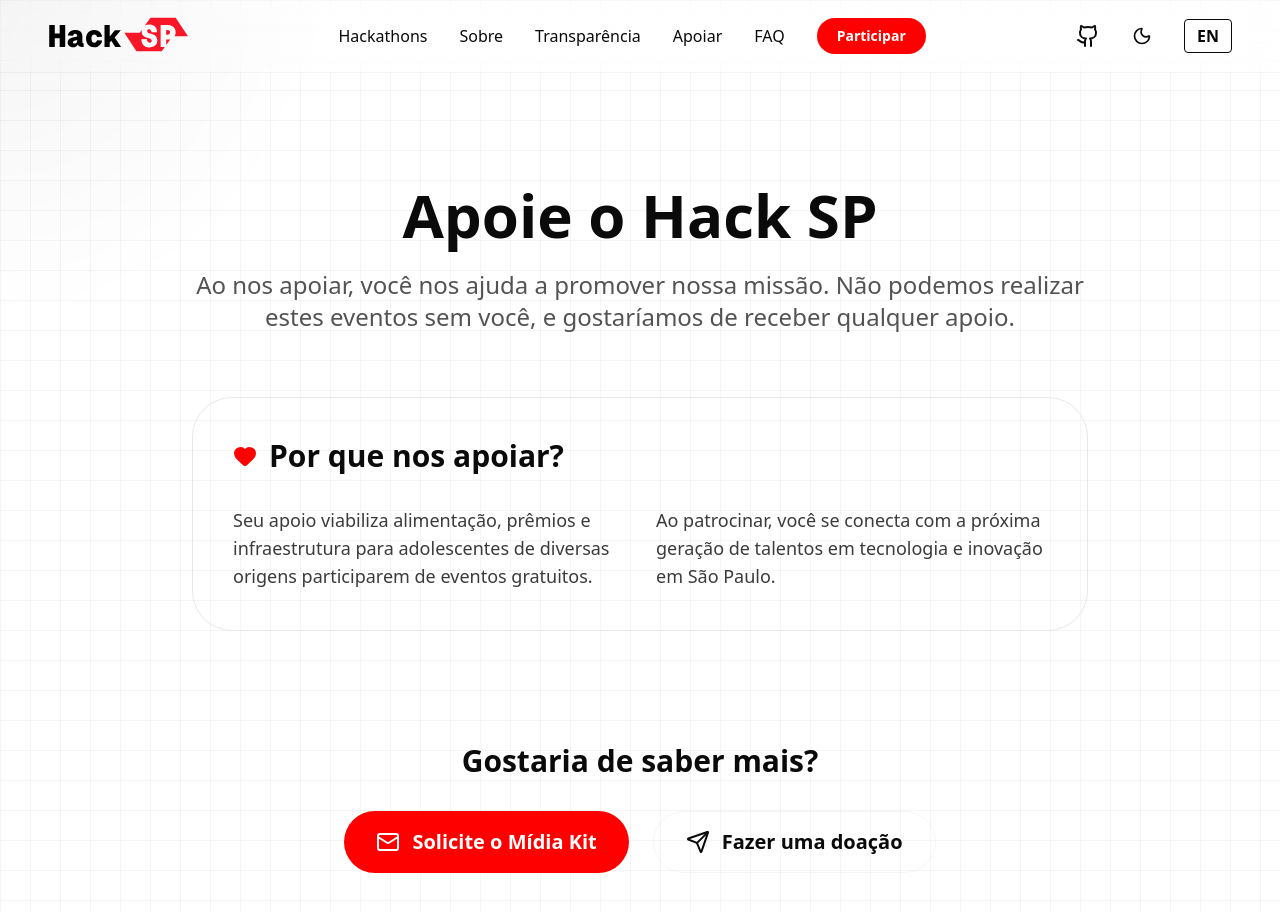
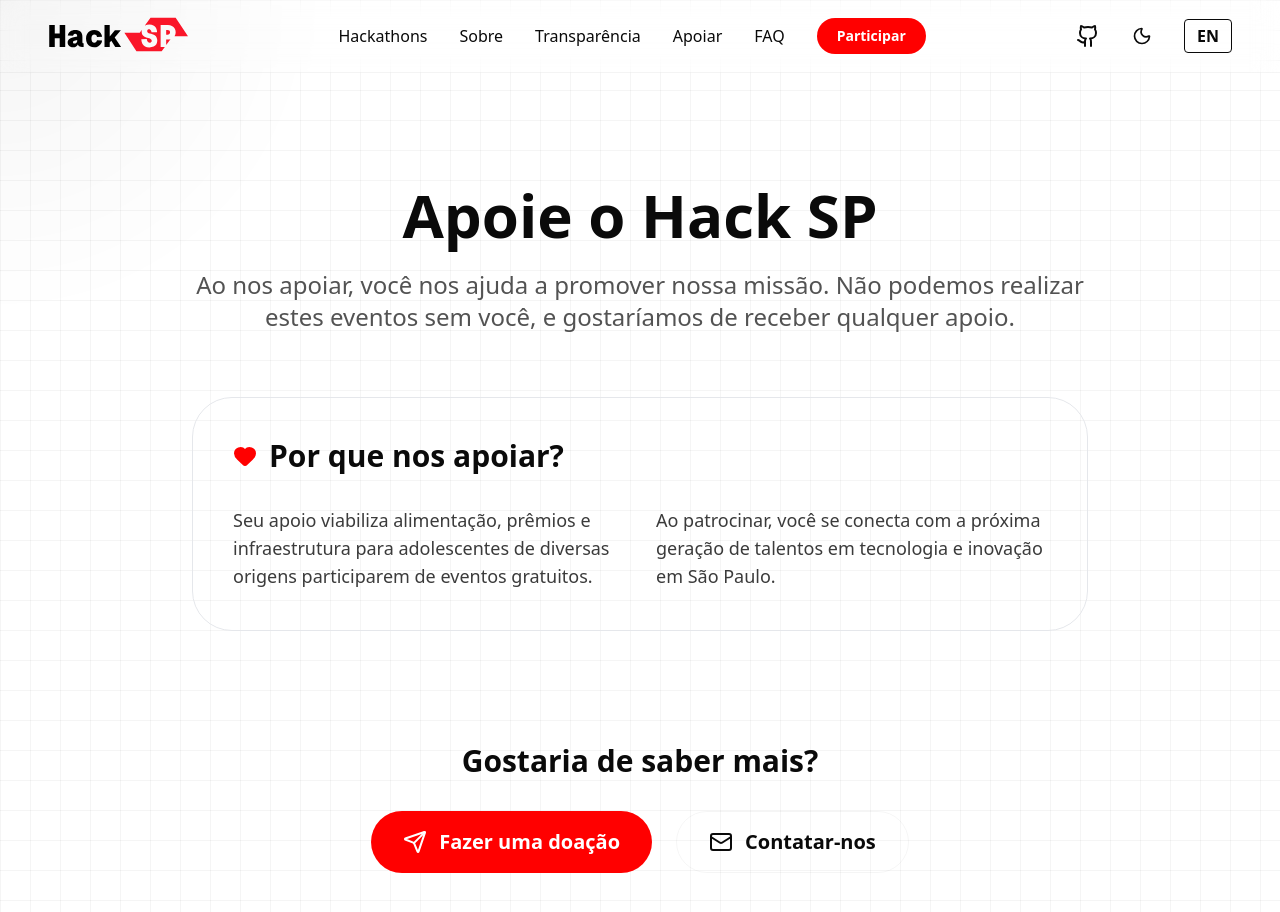
Before and after one commit to HACK-SP-BR/we-are-hack-sp, a React (Vite) app: page /support in a window 1280 px wide. Shown: the top 912 px of the page. Built offline with nearby package versions, Linux system fonts and the light colour scheme.

Commit message:
fix: links and texts has been fixed

```diff
--- a/src/config/config.ts
+++ b/src/config/config.ts
@@ -1,4 +1,6 @@
 export const configUrl = {
     githubUrl: "https://github.com/HACK-SP-BR",
-    joinUrl: "https://forms.fillout.com/t/sXW7gt9yeBus"
+    joinUrl: "https://forms.fillout.com/t/sXW7gt9yeBus",
+    donationUrl: "https://hcb.hackclub.com/donations/start/hack-sp",
+    contactEmail: "contact@hacksp.org"
 } as const;
--- a/src/constants/events.ts
+++ b/src/constants/events.ts
@@ -11,7 +11,6 @@
     projects: string;
     duration: string;
   };
-  quote: string;
   photos: string[];
 }
 
--- a/src/constants/translations.ts
+++ b/src/constants/translations.ts
@@ -59,16 +59,23 @@
     "about.p4": "Nosso objetivo é executar pelo menos 10 hackathons para adolescentes no ano de 2026 sendo pelo menos 3 fora de São Paulo no projeto que chamamos de Hack BR. Hackathons mudaram nossas vidas e queremos mudar outras.",
     "about.support": "Ao nos apoiar, você nos ajuda a promover nossa missão. Não podemos realizar estes eventos sem você, e gostaríamos de receber qualquer apoio.",
 
+    "support.title": "Apoie o Hack SP",
+    "support.why": "Por que nos apoiar?",
+    "support.reason1": "Seu apoio viabiliza alimentação, prêmios e infraestrutura para adolescentes de diversas origens participarem de eventos gratuitos.",
+    "support.reason2": "Ao patrocinar, você se conecta com a próxima geração de talentos em tecnologia e inovação em São Paulo.",
+    "support.more": "Gostaria de saber mais?",
+    "support.donate": "Fazer uma doação",
+    "support.contact": "Contatar-nos",
+
     "hackathons.title": "Nossos Hackathons",
     "hackathons.past.title": "O que já fizemos no passado",
-    "hackathons.past.p1": "O Hack SP já organizou o Daydream São Paulo, no Instituto de Matemática, Estatística e Ciência da Computação da Universidade de São Paulo (IME-USP).",
+    "hackathons.past.p1": "Em parceria com USPCodeLab e Hack Club, fizemos o Daydream São Paulo, parte de uma rede de hackathons simultâneos ao redor do globo. Recebemos João Terra (Fundação Estudar) e Rodrigo Terron.",
     "hackathons.past.link": "Assista nosso mini documentário ou site.",
     "hackathons.past.date": "Data: {date}",
     "hackathons.past.location": "Local: {location}",
     "hackathons.past.participants": "Participantes",
     "hackathons.past.projects": "Projetos",
     "hackathons.past.immersion": "Dia de imersão",
-    "hackathons.past.quote": "\"O Daydream foi onde muitos de nós descobrimos que hackear é mais do que código, é comunidade.\"",
     "hackathons.past.organizers": "Organizadores do Hack SP",
     "hackathons.p": "Confira os próximos eventos e hackathons em São Paulo."
   },
@@ -132,6 +139,14 @@
     "about.p4": "Our goal is to run at least 10 hackathons for teenagers in 2026, with at least 3 outside of São Paulo in a project we call Hack BR. Hackathons changed our lives and we want to change others.",
     "about.support": "By supporting us, you help us promote our mission. We cannot hold these events without you, and we would welcome any support.",
 
+    "support.title": "Support Hack SP",
+    "support.why": "Why support us?",
+    "support.reason1": "Your support enables food, prizes, and infrastructure for teenagers from all backgrounds to participate in free events.",
+    "support.reason2": "By sponsoring, you connect with the next generation of tech and innovation talent in São Paulo.",
+    "support.more": "Want to know more?",
+    "support.donate": "Make a donation",
+    "support.contact": "Contact us",
+
     "hackathons.title": "Our Hackathons",
     "hackathons.past.title": "What we've done in the past",
     "hackathons.past.p1": "In partnership with USPCodeLab and Hack Club, we organized Daydream São Paulo, part of a network of simultaneous hackathons around the globe. We hosted João Terra (Fundação Estudar) and Rodrigo Terron.",
--- a/src/pages/About.tsx
+++ b/src/pages/About.tsx
@@ -2,9 +2,10 @@
 import { useLanguage } from '../contexts/LanguageContext';
 import { Heart } from 'lucide-react';
 import { Link } from 'react-router-dom';
+import { configUrl } from '../config/config';
 
 export const About: React.FC = () => {
-  const { t, language } = useLanguage();
+  const { t } = useLanguage();
   return (
     <div className="page-transition max-w-5xl mx-auto py-12 space-y-20">
       <section className="text-center space-y-8">
@@ -43,13 +44,13 @@
                 to="/support"
                 className="bg-primary text-white px-8 py-3 rounded-full font-bold hover:scale-105 transition-transform"
               >
-                {language === 'pt' ? 'Como apoiar' : 'How to support'}
+                {t('support.donate')}
               </Link>
               <a
-                href="mailto:contact@hacksp.org"
+                href={`mailto:${configUrl.contactEmail}`}
                 className="bg-foreground/5 border border-border px-8 py-3 rounded-full font-bold hover:bg-foreground/10 transition-all"
               >
-                {language === 'pt' ? 'Contato' : 'Contact'}
+                {t('support.contact')}
               </a>
             </div>
           </div>
--- a/src/pages/Support.tsx
+++ b/src/pages/Support.tsx
@@ -1,13 +1,14 @@
 import React from 'react';
 import { useLanguage } from '../contexts/LanguageContext';
 import { Heart, Send, Mail } from 'lucide-react';
+import { configUrl } from '../config/config';
 
 export const Support: React.FC = () => {
-  const { t, language } = useLanguage();
+  const { t } = useLanguage();
   return (
     <div className="page-transition max-w-4xl mx-auto py-12 space-y-16">
       <section className="text-center space-y-6">
-        <h1 className="text-6xl font-bold">{language === 'pt' ? 'Apoie o Hack SP' : 'Support Hack SP'}</h1>
+        <h1 className="text-6xl font-bold">{t('support.title')}</h1>
         <p className="text-2xl opacity-70">
           {t('about.support')}
         </p>
@@ -16,40 +17,36 @@
       <div className="bg-primary/5 border border-primary/20 p-10 rounded-[2.5rem] space-y-8">
         <h2 className="text-3xl font-bold flex items-center gap-3">
           <Heart className="text-primary fill-primary" />
-          {language === 'pt' ? 'Por que nos apoiar?' : 'Why support us?'}
+          {t('support.why')}
         </h2>
         <div className="grid md:grid-cols-2 gap-8 text-lg opacity-80">
           <p>
-            {language === 'pt'
-              ? 'Seu apoio viabiliza alimentação, prêmios e infraestrutura para adolescentes de diversas origens participarem de eventos gratuitos.'
-              : 'Your support enables food, prizes, and infrastructure for teenagers from all backgrounds to participate in free events.'}
+            {t('support.reason1')}
           </p>
           <p>
-            {language === 'pt'
-              ? 'Ao patrocinar, você se conecta com a próxima geração de talentos em tecnologia e inovação em São Paulo.'
-              : 'By sponsoring, you connect with the next generation of tech and innovation talent in São Paulo.'}
+            {t('support.reason2')}
           </p>
         </div>
       </div>
 
       <section className="text-center space-y-8 py-12">
-        <h2 className="text-3xl font-bold">{language === 'pt' ? 'Gostaria de saber mais?' : 'Want to know more?'}</h2>
+        <h2 className="text-3xl font-bold">{t('support.more')}</h2>
         <div className="flex flex-wrap justify-center gap-6">
           <a
-            href="mailto:contact@hacksp.org"
+            href={configUrl.donationUrl}
+            target="_blank"
+            rel="noopener noreferrer"
             className="flex items-center gap-3 bg-primary text-white px-8 py-4 rounded-full font-bold text-xl hover:scale-105 transition-transform"
           >
-            <Mail size={24} />
-            {language === 'pt' ? 'Solicite o Mídia Kit' : 'Request Media Kit'}
+            <Send size={24} />
+            {t('support.donate')}
           </a>
           <a
-            href="https://hcb.hackclub.com/hack-sp/donate"
-            target="_blank"
-            rel="noopener noreferrer"
+            href={`mailto:${configUrl.contactEmail}`}
             className="flex items-center gap-3 bg-foreground/5 border border-border px-8 py-4 rounded-full font-bold text-xl hover:bg-foreground/10 transition-all"
           >
-            <Send size={24} />
-            {language === 'pt' ? 'Fazer uma doação' : 'Make a donation'}
+            <Mail size={24} />
+            {t('support.contact')}
           </a>
         </div>
       </section>
```
